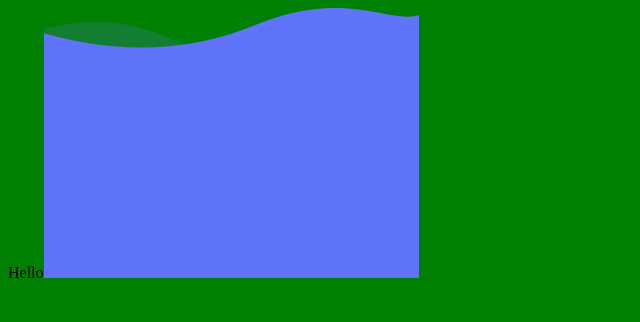
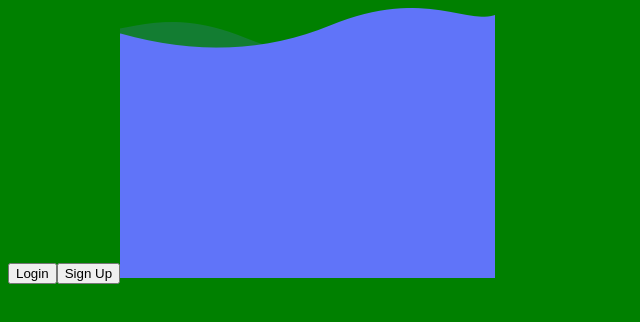
Before and after one commit to code-experiment/code_experiment_react_playground, a React (Create React App) app: page / in a window 1280 px wide. Shown: the top 322 px of the page, without its empty margins (0-640 px from the left). Built offline with nearby package versions, Linux system fonts and the light colour scheme.

Commit message:
Add react-router-dom with simple auth, login and signup pages

```diff
--- a/package.json
+++ b/package.json
@@ -12,6 +12,7 @@
     "@types/react-dom": "^17.0.0",
     "react": "^17.0.2",
     "react-dom": "^17.0.2",
+    "react-router-dom": "^5.2.0",
     "react-scripts": "4.0.3",
     "typescript": "^4.1.2",
     "web-vitals": "^1.0.1"
@@ -39,5 +40,8 @@
       "last 1 firefox version",
       "last 1 safari version"
     ]
+  },
+  "devDependencies": {
+    "@types/react-router-dom": "^5.1.7"
   }
 }
--- a/src/components/App.tsx
+++ b/src/components/App.tsx
@@ -1,12 +1,22 @@
 import React from 'react';
-import wave from '../images/login_signup_bottom_wave_placeholder.png'
+import {
+  BrowserRouter as Router,
+  Switch,
+  Route,
+} from "react-router-dom";
+import AuthPage from '../pages/AuthPage';
+import LoginPage from '../pages/LoginPage';
+import SignupPage from '../pages/SignupPage';
 
 function App() {
   return (
-    <div className="App">
-      Hello
-      <img src={wave} alt="" />
-    </div>
+    <Router>
+      <Switch>
+        <Route exact path="/" component={AuthPage}/>
+        <Route path="/login" component={LoginPage}/>
+        <Route path="/sign-up" component={SignupPage}/>
+      </Switch>
+    </Router>
   );
 }
 
--- /dev/null
+++ b/src/components/Button.tsx
@@ -0,0 +1,12 @@
+import * as React from "react";
+
+export interface Props {
+  text: string;
+  onClick: () => void;
+}
+
+const Button = (props: Props) => {
+  return <button onClick={props.onClick}>{props.text}</button>;
+};
+
+export default Button;
--- /dev/null
+++ b/src/pages/AuthPage.tsx
@@ -0,0 +1,17 @@
+import * as React from "react";
+import Button from "../components/Button";
+import wave from '../images/login_signup_bottom_wave_placeholder.png'
+import { useHistory } from "react-router-dom";
+
+const AuthPage = () => {
+  let history = useHistory();
+  return (
+    <div>
+      <Button text="Login" onClick={() => history.push("/login")} />
+      <Button text="Sign Up" onClick={() => history.push("/sign-up")} />
+      <img src={wave} alt="wave" />
+    </div>
+  );
+};
+
+export default AuthPage;
--- /dev/null
+++ b/src/pages/LoginPage.tsx
@@ -0,0 +1,7 @@
+import * as React from "react";
+
+const LoginPage = () => {
+  return <div>login page</div>;
+};
+
+export default LoginPage;
--- /dev/null
+++ b/src/pages/SignupPage.tsx
@@ -0,0 +1,7 @@
+import * as React from "react";
+
+const SignupPage = () => {
+  return <div>Sign Up Page</div>;
+};
+
+export default SignupPage;
```
Also changed, not shown: src/components/AuthForm.tsx (added, +7 -0 lines), 2 other files (tests, documents, lock files or other folders).
